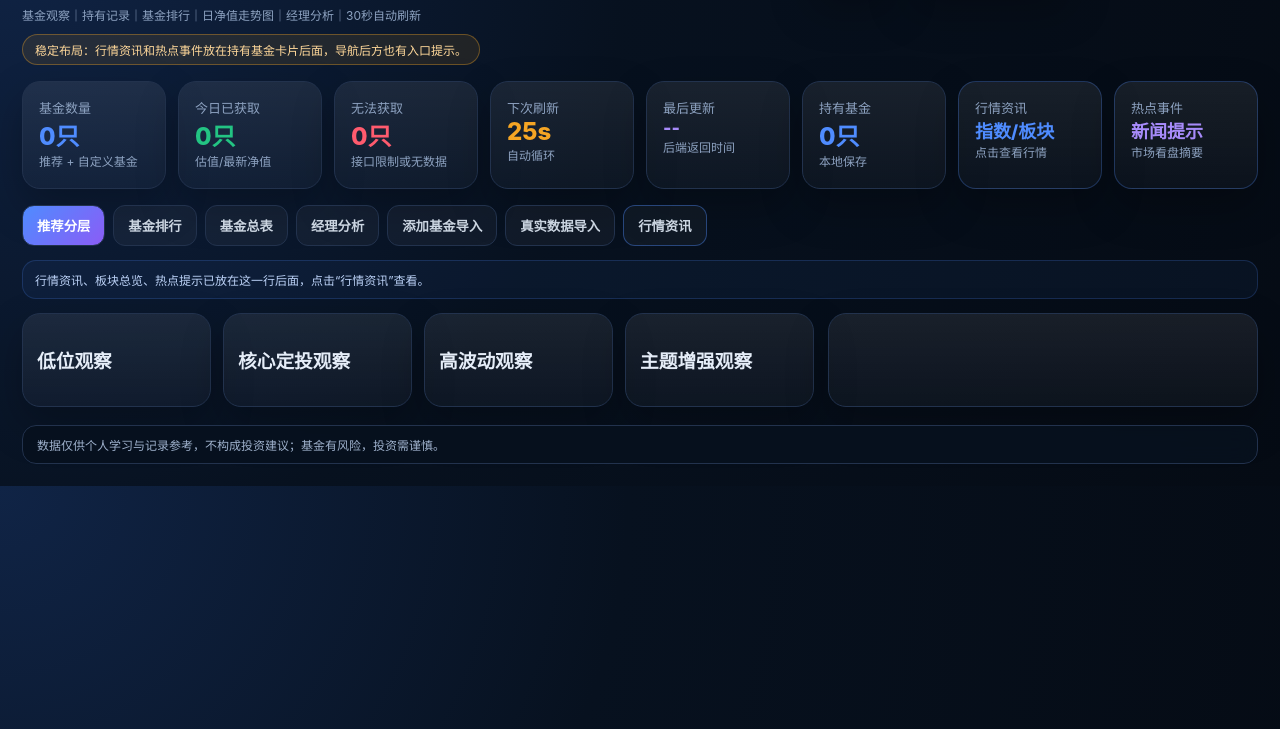
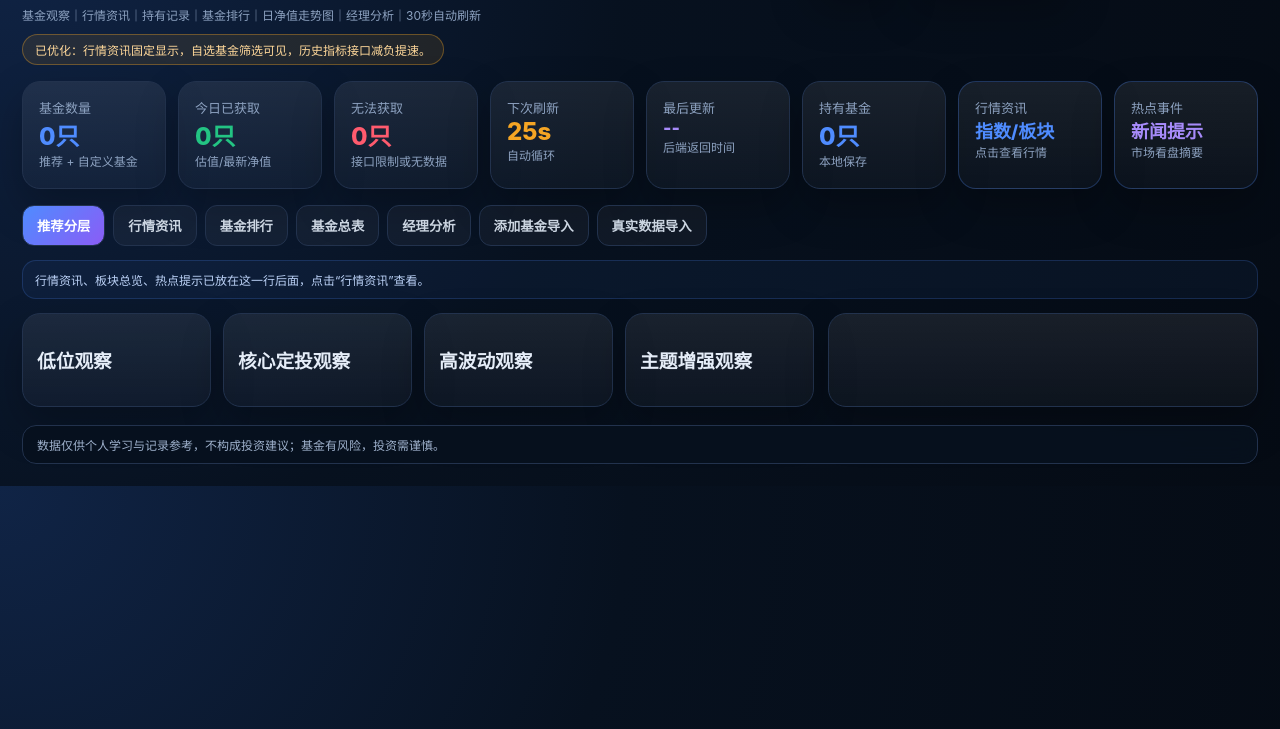
Before and after one commit to tan520888/world-tour, a website: page index.html in a window 1280 px wide. Shown: the part 71-800 px from the top of the page. Drawn offline with Linux system fonts and the light colour scheme; no server answers.

Commit message:
Hardcode market tab and self-selected filter for better UX

```diff
--- a/index.html
+++ b/index.html
@@ -17,8 +17,8 @@
   <header class="top">
     <div>
       <h1>ikun基金</h1>
-      <div class="sub">基金观察｜持有记录｜基金排行｜日净值走势图｜经理分析｜30秒自动刷新</div>
-      <div class="warn">稳定布局：行情资讯和热点事件放在持有基金卡片后面，导航后方也有入口提示。</div>
+      <div class="sub">基金观察｜行情资讯｜持有记录｜基金排行｜日净值走势图｜经理分析｜30秒自动刷新</div>
+      <div class="warn">已优化：行情资讯固定显示，自选基金筛选可见，历史指标接口减负提速。</div>
     </div>
     <div class="top-actions">
       <div class="pill">⏱ <span id="clock">--:--:--</span></div>
@@ -41,6 +41,7 @@
 
   <nav class="nav">
     <button class="tab active" data-v="dash">推荐分层</button>
+    <button class="tab" data-v="market">行情资讯</button>
     <button class="tab" data-v="rank">基金排行</button>
     <button class="tab" data-v="table">基金总表</button>
     <button class="tab" data-v="manager">经理分析</button>
@@ -55,6 +56,10 @@
     </div>
   </section>
 
+  <section id="market" class="view">
+    <div id="marketRoot" class="market-lite"></div>
+  </section>
+
   <section id="rank" class="view">
     <div id="rankRoot" class="rank-root"></div>
   </section>
@@ -66,6 +71,7 @@
           <input id="kw" class="search" placeholder="搜索代码/基金/分层/行业" />
           <select id="group">
             <option>全部</option>
+            <option>自选基金</option>
             <option>持有基金</option>
             <option>低位观察</option>
             <option>核心定投观察</option>
```
